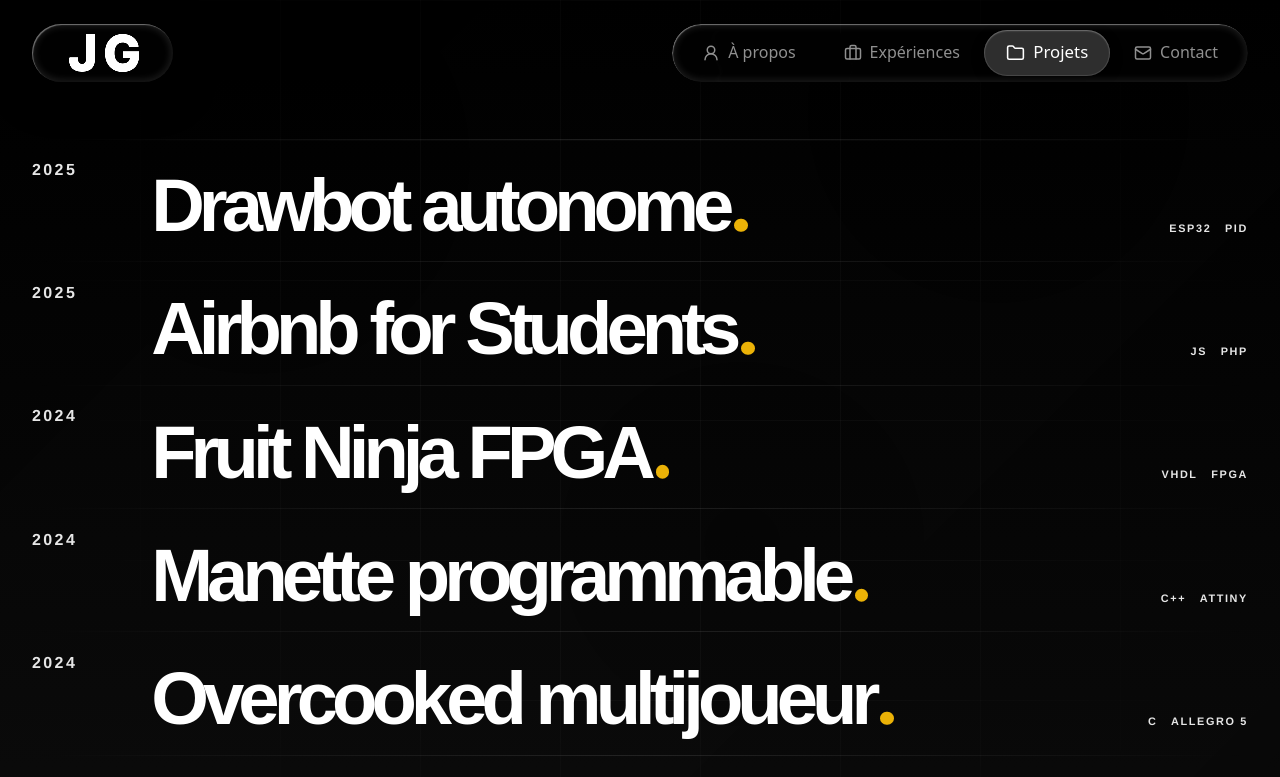
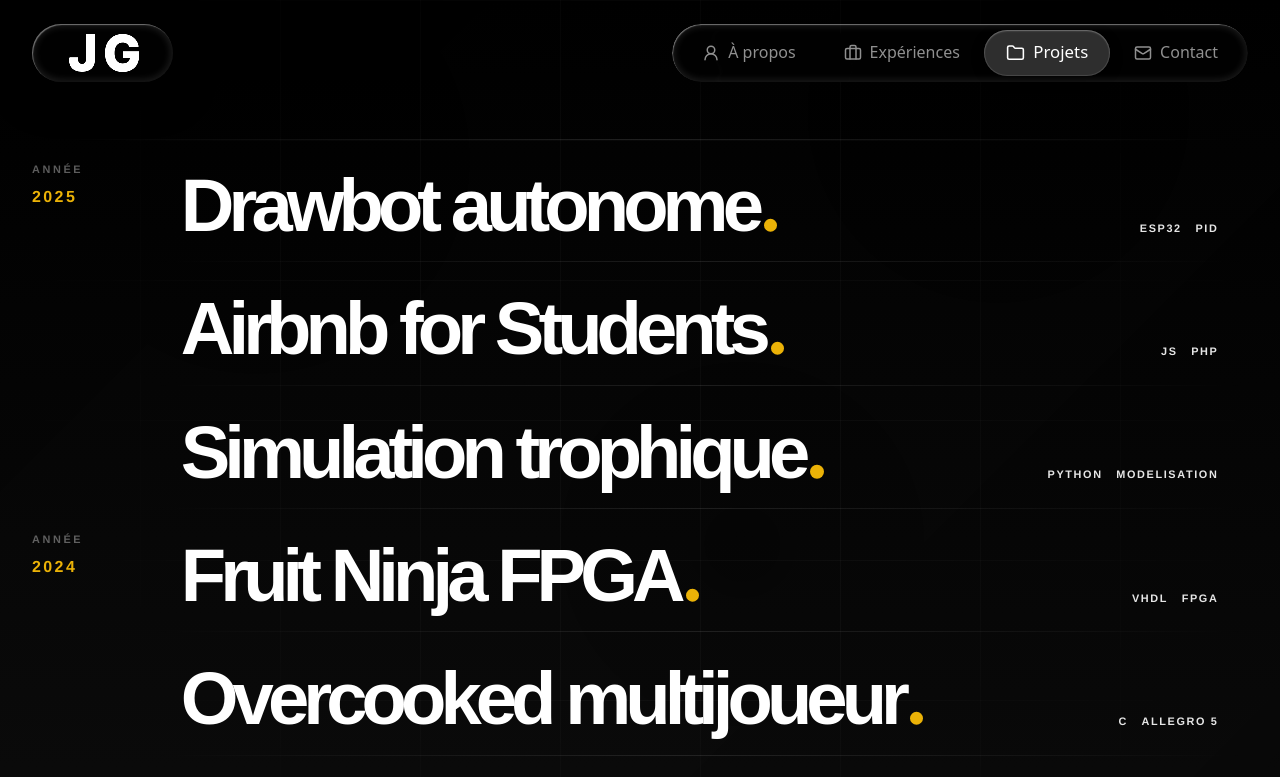
Before and after one commit to JeremyGnt/portfolio, a Vue app: page /projects in a window 1280 px wide. Shown: the top 777 px of the page. Built offline with nearby package versions, Linux system fonts and the light colour scheme.

Commit message:
chore: update code structure for better readability and maintainability

```diff
--- a/scripts/optimize-images.mjs
+++ b/scripts/optimize-images.mjs
@@ -44,6 +44,12 @@ const assets = [
   {
     input: 'public/projects/projet_escooked.jpg',
     output: 'public/projects/projet_escooked.webp',
+    width: 1200,
+    webp: { quality: 82, effort: 6, smartSubsample: true },
+  },
+  {
+    input: 'public/projects/projet_fruitninja.jpg',
+    output: 'public/projects/projet_fruitninja.webp',
     width: 1200,
     webp: { quality: 82, effort: 6, smartSubsample: true },
   },
--- a/src/data/projectsData.ts
+++ b/src/data/projectsData.ts
@@ -41,10 +41,12 @@ export const projectsData: ProjectData[] = [
     listTags: ['VHDL', 'FPGA'],
     description: 'Jeu Fruit Ninja sur FPGA piloté par capteur ultrason avec détection de mouvement, calcul de trajectoire, collision en temps réel et système de score.',
     badges: ['FPGA', 'VHDL', 'Capteur ultrason'],
+    imageSrc: '/projects/projet_fruitninja.webp',
+    imageAlt: 'Photo du projet Fruit Ninja FPGA',
   },
   {
     id: 'programmable-controller',
-    year: 2024,
+    year: 2023,
     title: 'Manette programmable',
     category: 'Interface hardware',
     listTags: ['C++', 'ATTiny'],
@@ -77,7 +79,7 @@ export const projectsData: ProjectData[] = [
   },
   {
     id: 'food-web-simulation',
-    year: 2024,
+    year: 2025,
     title: 'Simulation trophique',
     category: 'Simulation scientifique',
     listTags: ['Python', 'Modelisation'],
--- a/src/views/ProjectsView.vue
+++ b/src/views/ProjectsView.vue
@@ -1,11 +1,35 @@
 <script setup lang="ts">
-import { nextTick, onMounted, onUnmounted, ref, watch } from 'vue'
+import { computed, nextTick, onMounted, onUnmounted, ref, watch } from 'vue'
 import gsap from 'gsap'
 import ProjectPreviewCard from '../components/projects/ProjectPreviewCard.vue'
 import { useRevealAnimation } from '../composables/useRevealAnimation'
 import { projectsData, type ProjectData } from '../data/projectsData'
 
-const activeProject = ref<ProjectData>(projectsData[0])
+const sortedProjects = computed(() =>
+  [...projectsData].sort((leftProject, rightProject) => rightProject.year - leftProject.year),
+)
+
+const projectsByYear = computed(() => {
+  const groupedProjects = new Map<number, ProjectData[]>()
+
+  for (const project of sortedProjects.value) {
+    const yearProjects = groupedProjects.get(project.year)
+
+    if (yearProjects) {
+      yearProjects.push(project)
+      continue
+    }
+
+    groupedProjects.set(project.year, [project])
+  }
+
+  return Array.from(groupedProjects.entries()).map(([year, projects]) => ({
+    year,
+    projects,
+  }))
+})
+
+const activeProject = ref<ProjectData>(sortedProjects.value[0])
 const hoveredProjectId = ref<string | null>(null)
 const canUseCursorCard = ref(false)
 const cursorCardRef = ref<HTMLElement | null>(null)
@@ -225,8 +249,19 @@ onUnmounted(() => {
         <div class="projects-reveal reveal">
           <div class="projects-hover-shell relative">
             <div :class="['projects-list', { 'is-hovering': hoveredProjectId !== null }]">
+              <section
+                v-for="yearGroup in projectsByYear"
+                :key="yearGroup.year"
+                class="project-year-group"
+              >
+                <header class="project-year-group__header">
+                  <span class="project-year-group__label">Année</span>
+                  <h2 class="project-year-group__year">{{ yearGroup.year }}</h2>
+                </header>
+
+                <div class="project-year-group__rows">
                   <button
-                v-for="(project, index) in projectsData"
+                    v-for="project in yearGroup.projects"
                     :key="project.id"
                     type="button"
                     :class="['project-row', { 'is-active': isProjectActive(project) }]"
@@ -236,16 +271,14 @@ onUnmounted(() => {
                     @focus="handleProjectFocus(project)"
                     @click="handleProjectClick(project)"
                   >
-                <span class="project-row__year font-display uppercase tracking-[0.28em] text-white/36">
-                  {{ project.year }}
-                </span>
+                    <span class="project-row__edge project-row__edge--left" aria-hidden="true">►</span>
 
                     <div class="project-row__content">
                       <div class="min-w-0">
-                    <h2 class="project-row__title">
+                        <h3 class="project-row__title">
                           <span>{{ project.title }}</span>
                           <span class="project-row__dot" aria-hidden="true"></span>
-                    </h2>
+                        </h3>
                       </div>
 
                       <div class="project-row__tags">
@@ -258,7 +291,11 @@ onUnmounted(() => {
                         </span>
                       </div>
                     </div>
+
+                    <span class="project-row__edge project-row__edge--right" aria-hidden="true">◄</span>
                   </button>
+                </div>
+              </section>
             </div>
           </div>
         </div>
@@ -295,6 +332,47 @@ onUnmounted(() => {
   margin-top: 1.95rem;
 }
 
+.project-year-group {
+  position: relative;
+  display: grid;
+  grid-template-columns: minmax(4.5rem, 6.2rem) minmax(0, 1fr);
+  gap: 1.25rem;
+}
+
+.project-year-group__header {
+  position: sticky;
+  top: 7.5rem;
+  align-self: start;
+  display: flex;
+  flex-direction: column;
+  gap: 0.35rem;
+  padding: 1.35rem 0;
+}
+
+.project-year-group__label,
+.project-year-group__year {
+  font-family: 'Helvetica Neue', Helvetica, Arial, sans-serif;
+  font-weight: 600;
+  text-transform: uppercase;
+}
+
+.project-year-group__label {
+  font-size: 0.68rem;
+  letter-spacing: 0.24em;
+  color: rgba(255, 255, 255, 0.36);
+}
+
+.project-year-group__year {
+  margin: 0;
+  font-size: clamp(0.82rem, 1.28vw, 1rem);
+  letter-spacing: 0.15em;
+  color: #ebb207;
+}
+
+.project-year-group__rows {
+  min-width: 0;
+}
+
 .projects-list::before {
   content: '';
   position: absolute;
@@ -324,10 +402,9 @@ onUnmounted(() => {
 .project-row {
   width: 100%;
   display: grid;
-  grid-template-columns: minmax(4.5rem, 6.2rem) minmax(0, 1fr);
-  gap: 1.25rem;
+  grid-template-columns: minmax(0, 1fr);
   align-items: start;
-  padding: 1.35rem 0;
+  padding: 1.35rem 1.85rem;
   border: 0;
   background: transparent;
   color: inherit;
@@ -370,16 +447,35 @@ onUnmounted(() => {
   transition: transform 0.4s cubic-bezier(0.4, 0, 0.2, 1);
 }
 
-.project-row__year,
+.project-row__edge {
+  position: absolute;
+  top: 50%;
+  font-family: 'Helvetica Neue', Helvetica, Arial, sans-serif;
+  font-size: 0.95rem;
+  font-weight: 700;
+  line-height: 1;
+  color: #ffffff;
+  opacity: 0;
+  transition:
+    opacity 0.28s ease,
+    transform 0.38s cubic-bezier(0.4, 0, 0.2, 1);
+}
+
+.project-row__edge--left {
+  left: 0;
+  transform: translate3d(-10px, -50%, 0);
+}
+
+.project-row__edge--right {
+  right: 0;
+  transform: translate3d(10px, -50%, 0);
+}
+
 .project-row__tags span {
   font-family: 'Helvetica Neue', Helvetica, Arial, sans-serif;
   font-weight: 600;
   letter-spacing: 0.15em;
   text-transform: uppercase;
-}
-
-.project-row__year {
-  font-size: clamp(0.82rem, 1.28vw, 1rem);
 }
 
 .project-row__title {
@@ -427,20 +523,30 @@ onUnmounted(() => {
   transform: translate3d(0, 0, 0);
 }
 
+.project-row.is-active .project-row__edge,
+.project-row:focus-visible .project-row__edge {
+  opacity: 1;
+}
+
+.project-row.is-active .project-row__edge--left,
+.project-row:focus-visible .project-row__edge--left {
+  transform: translate3d(0, -50%, 0);
+}
+
+.project-row.is-active .project-row__edge--right,
+.project-row:focus-visible .project-row__edge--right {
+  transform: translate3d(0, -50%, 0);
+}
+
 .project-row.is-active .project-row__title,
 .project-row:focus-visible .project-row__title {
   color: transparent;
   -webkit-text-stroke: 1px #ffffff;
 }
 
-.project-row.is-active .project-row__year,
-.project-row:focus-visible .project-row__year {
-  color: #ffd600;
-}
-
 .project-row.is-active .project-row__tags span,
 .project-row:focus-visible .project-row__tags span {
-  color: #ffd600;
+  color: #ebb207;
 }
 
 .project-cursor-card {
@@ -463,10 +569,20 @@ onUnmounted(() => {
 }
 
 @media (max-width: 1024px) {
+  .project-year-group {
+    grid-template-columns: 1fr;
+    gap: 0;
+  }
+
+  .project-year-group__header {
+    position: static;
+    padding-bottom: 0.4rem;
+  }
+
   .project-row {
     grid-template-columns: 1fr;
     gap: 0.8rem;
-    padding: 1.1rem 0 1.25rem;
+    padding: 1.1rem 1.4rem 1.25rem;
   }
 
   .project-row__content {
```
Also changed, not shown: tasks/todo.md (+72 -0 lines), public/projects/projet_fruitninja.jpg (added), public/projects/projet_fruitninja.webp (added). Lines whose indentation alone changed are shown as unchanged.
